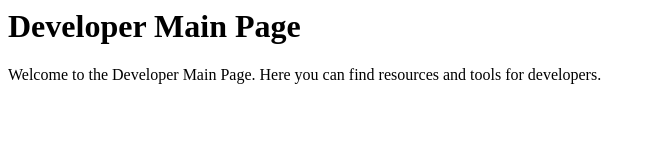
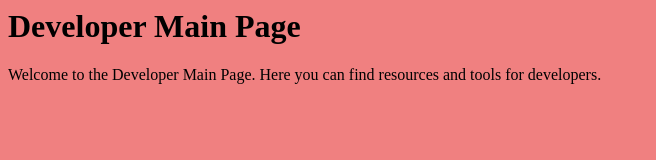
Before and after one commit to lucifershadow/test-website, a plain HTML site: page index.html in a window 1280 px wide. Shown: the whole page, without its empty margins (0-656 px from the left). Drawn offline with Linux system fonts and the light colour scheme.

Commit message:
added the background

```diff
--- a/index.html
+++ b/index.html
@@ -1,5 +1,5 @@
 <html>
-    <body>
+    <body style="background-color: lightcoral">
         <h1>Developer Main Page</h1>
         <p>Welcome to the Developer Main Page. Here you can find resources and tools for developers.</p>
     </body>
```
